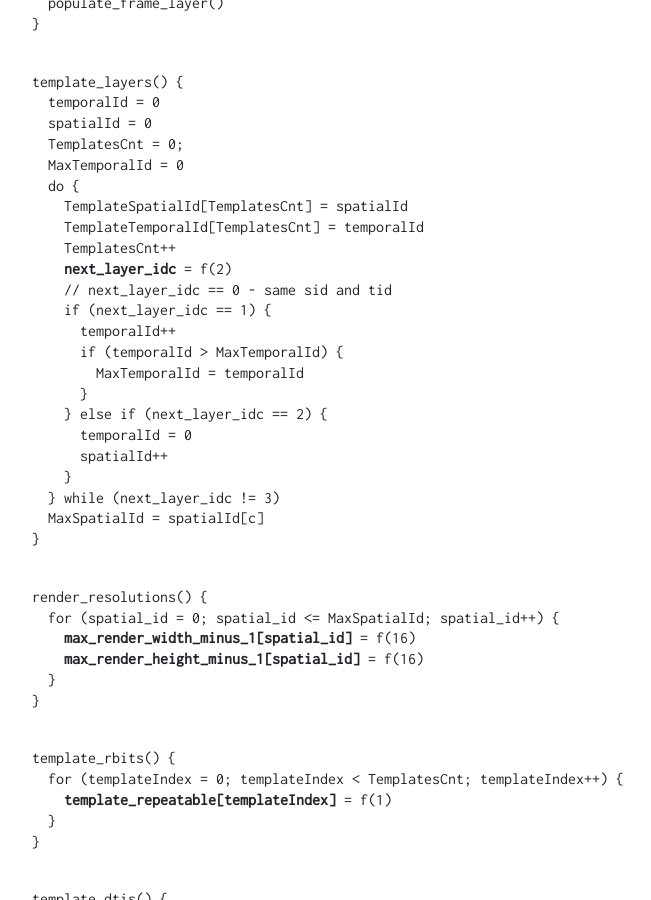
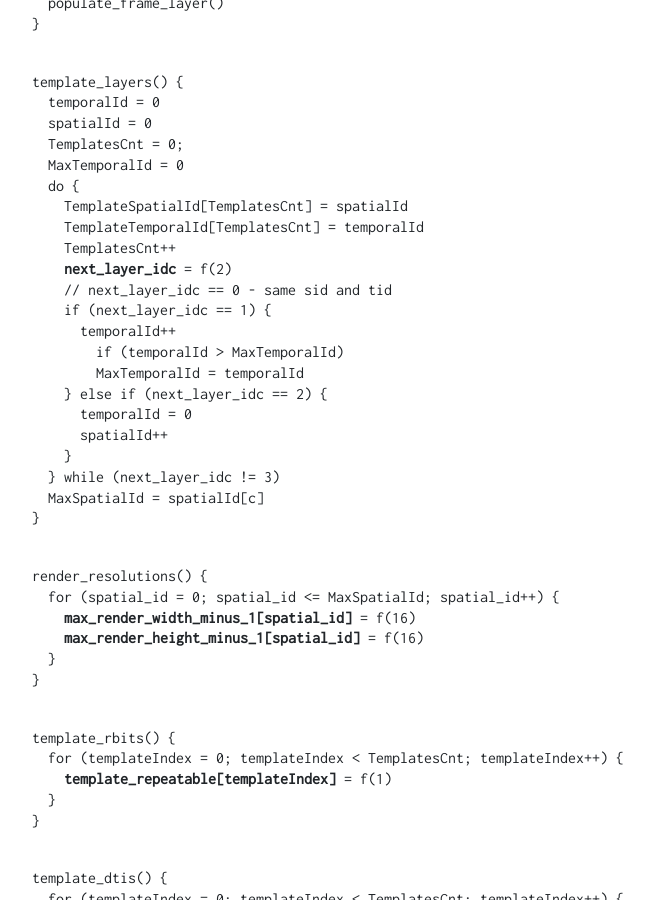
Before and after one commit to AOMediaCodec/av1-rtp-spec, a Jekyll site: the page built from index.md, in a window 1280 px wide and 900 px high, scrolled down 6941 px. Shown: the whole window, without its empty margins (53-704 px from the left). Built offline with Jekyll 4.4.1, drawn with Linux system fonts in a browser that asks for light colours; nearby versions of some CDN libraries.

Commit message:
undor unrelated fix

```diff
--- a/av1-rtp-spec.md
+++ b/av1-rtp-spec.md
@@ -380,9 +380,8 @@ template_layers() {
     // next_layer_idc == 0 - same sid and tid
     if (next_layer_idc == 1) {
       temporalId++
-      if (temporalId > MaxTemporalId) {
+        if (temporalId > MaxTemporalId)
         MaxTemporalId = temporalId
-      }
     } else if (next_layer_idc == 2) {
       temporalId = 0
       spatialId++
```
